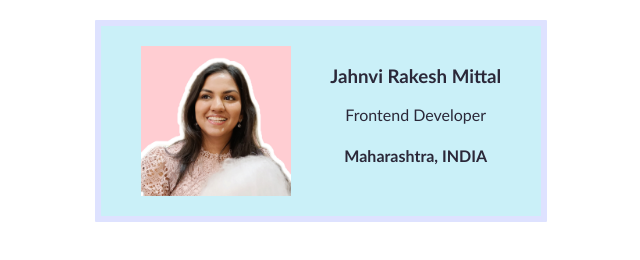
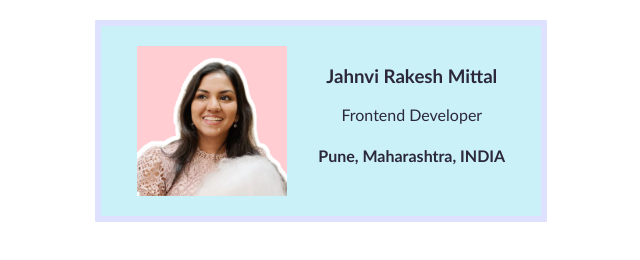
Before and after one commit to xahnvi/business-card, a website built with Vite: page index.html in a window 1280 px wide. Shown: the full height of the page, 319-959 px from the left. Built offline with nearby package versions, Linux system fonts and the light colour scheme.

Commit message:
Added city name to my business card

```diff
--- a/index.html
+++ b/index.html
@@ -8,7 +8,7 @@
             <div >
                 <h3>Jahnvi Rakesh Mittal</h3>
                 <p>Frontend Developer</p>
-                <h4>Maharashtra, INDIA</h4>
+                <h4>Pune, Maharashtra, INDIA</h4>
             </div>
         </div>
     </body>
```
